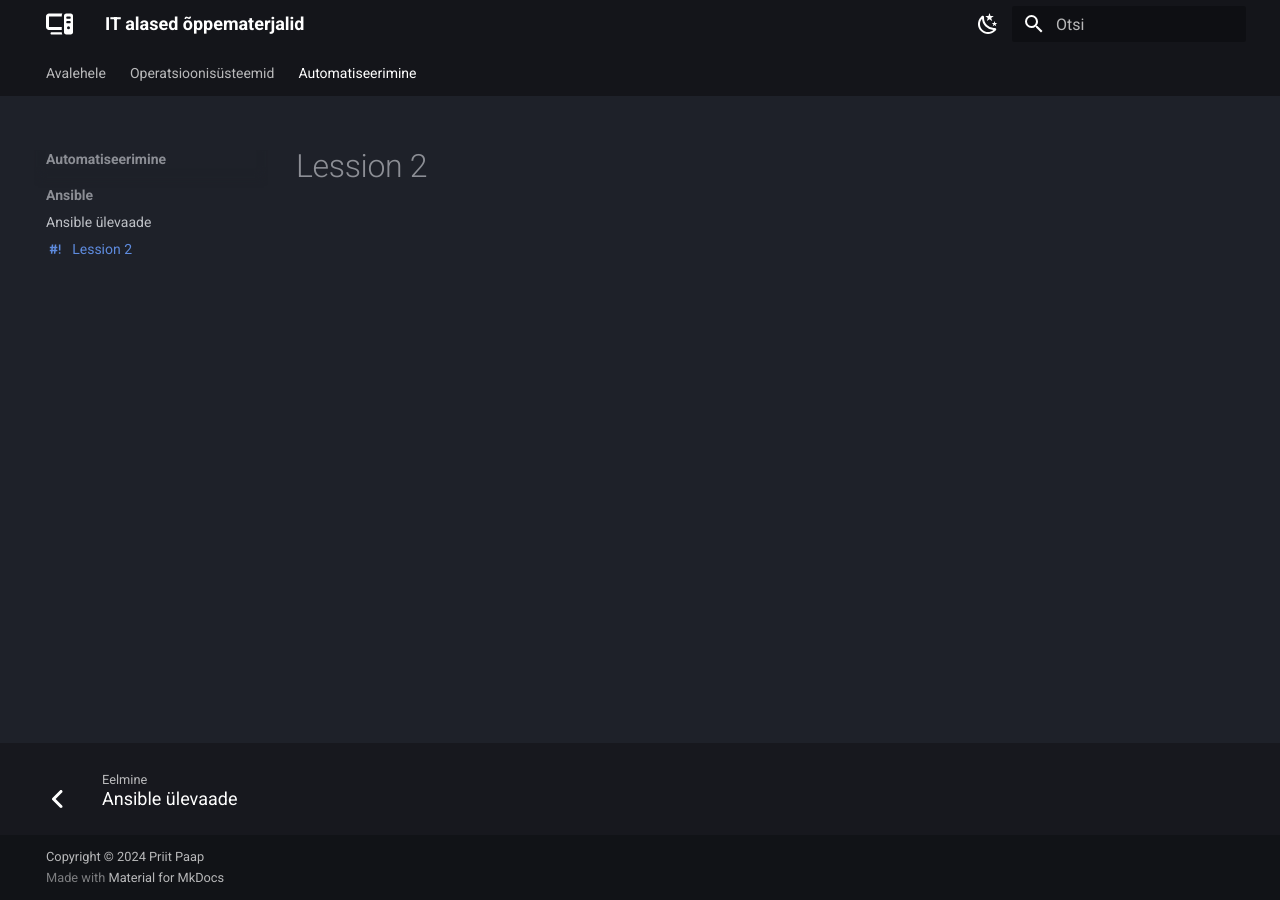
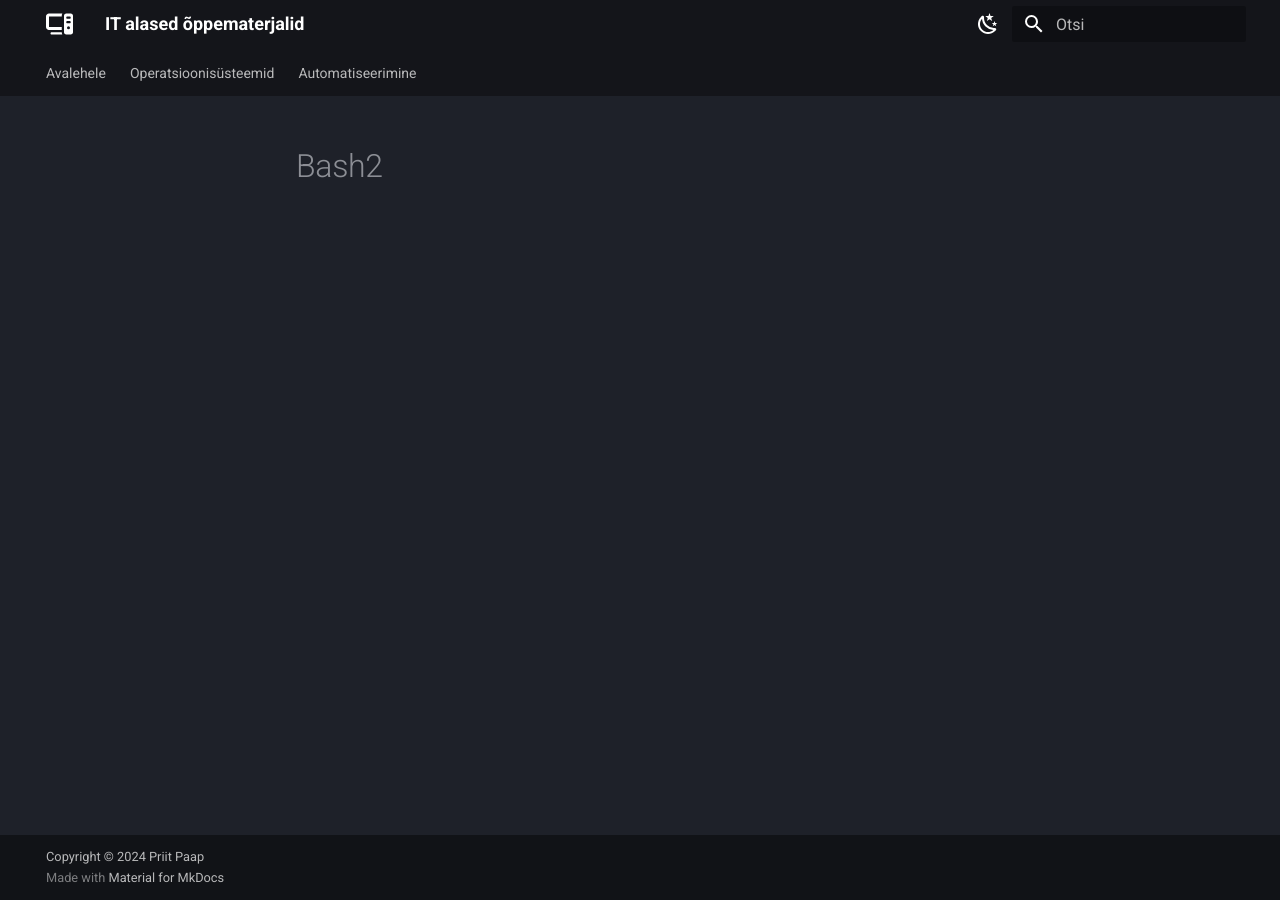
Before and after one commit to priitpaap/priitpaap.github.io, an MkDocs documentation site: the page built from docs/bash2.md, in a window 1280 px wide. Built offline with MkDocs 1.6.1 and Material for MkDocs 9.7.7, drawn with Linux system fonts in a browser that asks for light colours.

Commit message:
Update mkdocs.yml

```diff
--- a/mkdocs.yml
+++ b/mkdocs.yml
@@ -86,4 +86,3 @@ nav:
   - Automatiseerimine:
     - 'Ansible':
       - 'Ansible ülevaade': ansibleintro.md
-      - 'Lession 2': bash2.md
```
